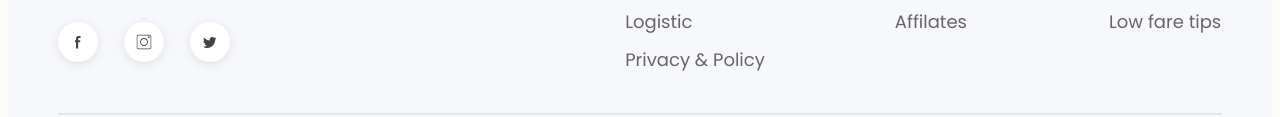
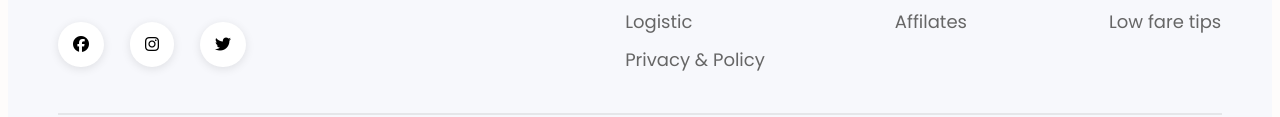
Before and after one commit to thiru-84/HTML-CSS-Landing-Page, a plain HTML site: page index.html in a window 1280 px wide. Shown: the part 5603-5720 px from the top of the page. Drawn offline with Linux system fonts and the light colour scheme; a web font is replaced by a local one.

Commit message:
v1.4-updated
icon issue fixed

```diff
--- a/index.html
+++ b/index.html
@@ -494,10 +494,9 @@
               Control for much longer.
             </p>
             <div class="icon-wrap">
-              <img class="icon-social-media" src="assets/svg/fb.svg" alt="fb" />
-              <img class="icon-social-media" src="assets/svg/ig.svg" alt="ig" />
-
-              <img class="icon-social-media" src="assets/svg/x.svg" alt="x" />
+              <span class="icon-social-media"><i class="fa-brands fa-facebook"></i></span>
+              <span class="icon-social-media"><i class="fa-brands fa-instagram"></i></span>
+              <span class="icon-social-media"><i class="fa-brands fa-twitter"></i></span>
             </div>
           </div>
 
--- a/style.css
+++ b/style.css
@@ -1294,7 +1294,7 @@ button {
   box-shadow: 0px 2px 10px 0px rgba(0, 0, 0, 0.1);
   -webkit-box-shadow: 0px 2px 10px 0px rgba(0, 0, 0, 0.1);
   -moz-box-shadow: 0px 2px 10px 0px rgba(0, 0, 0, 0.1);
-  padding: 10px;
+  padding: 10px 15px;
   justify-content: center;
   border-radius: 9999px;
 }
@@ -1306,6 +1306,7 @@ button {
 
 .icon-social-media:hover{
   background-color: var(--brand-orange);
+  color: var(--bg-pure-white);
 }
 
 .footer-wrapper {
```
